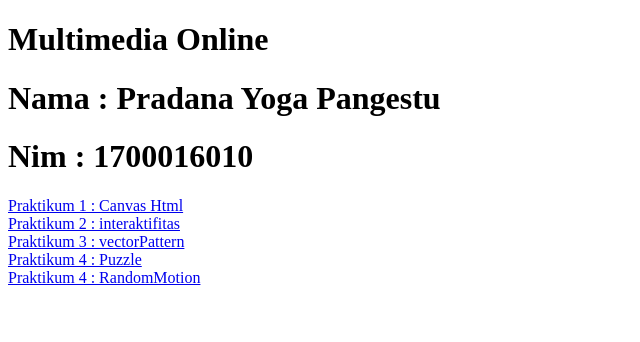
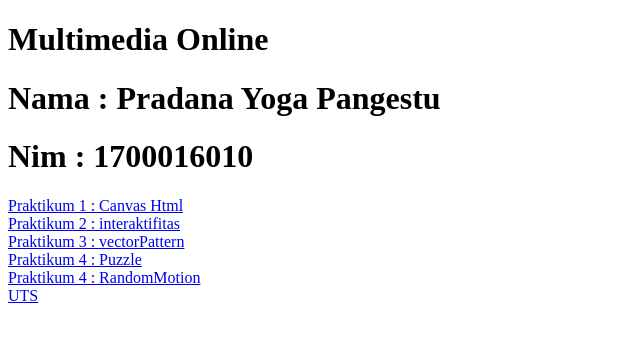
Before and after one commit to pradana1/MultimediaOnline, a plain HTML site: page index.html in a window 1280 px wide. Shown: the full height of the page, 0-640 px from the left. Drawn offline with Linux system fonts and the light colour scheme.

Commit message:
Update index.html

```diff
--- a/index.html
+++ b/index.html
@@ -14,7 +14,7 @@
 <a href="vectorPattern.html"> Praktikum 3 : vectorPattern</a><br>
 <a href="Puzzle.html"> Praktikum 4 : Puzzle </a><br>
 <a href="RandomMotion.html"> Praktikum 4 : RandomMotion </a><br>
-
+<a href="uts.html"> UTS </a><br>
 
 </body>
 </html>
```
